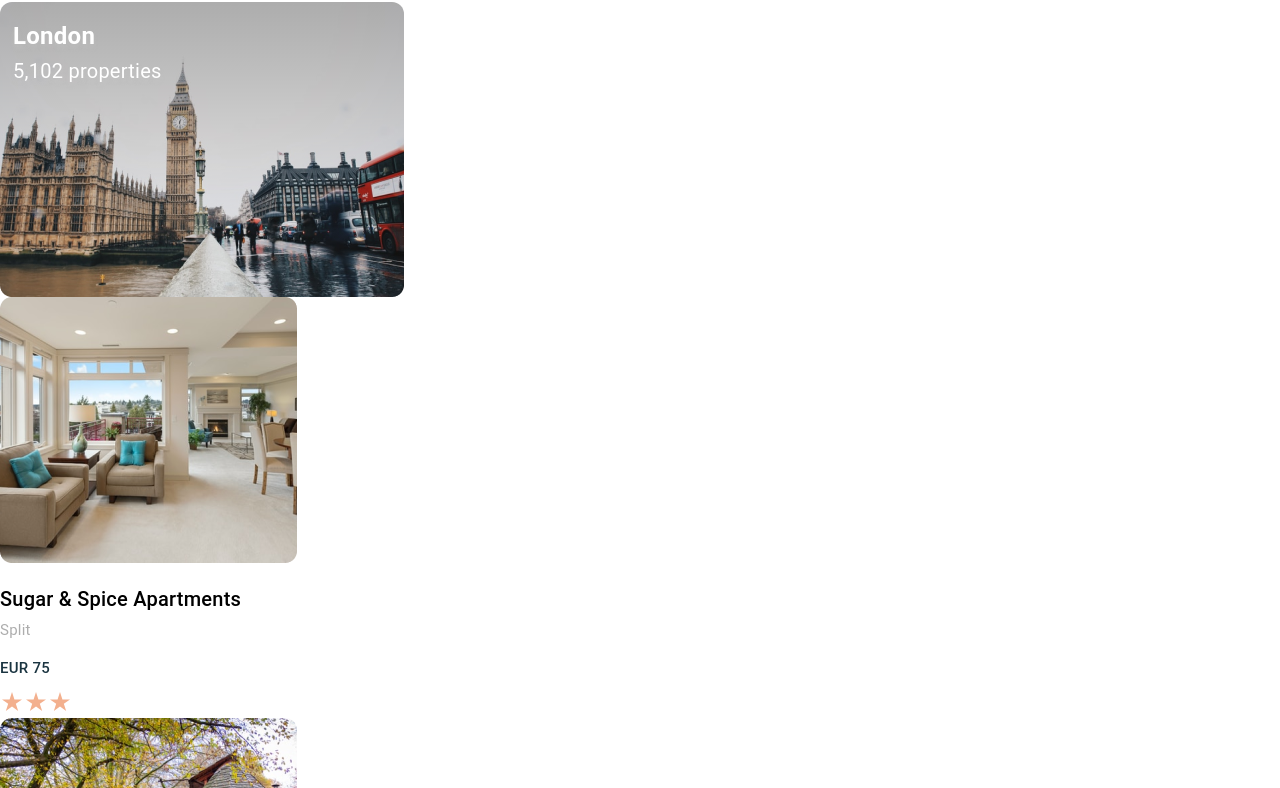
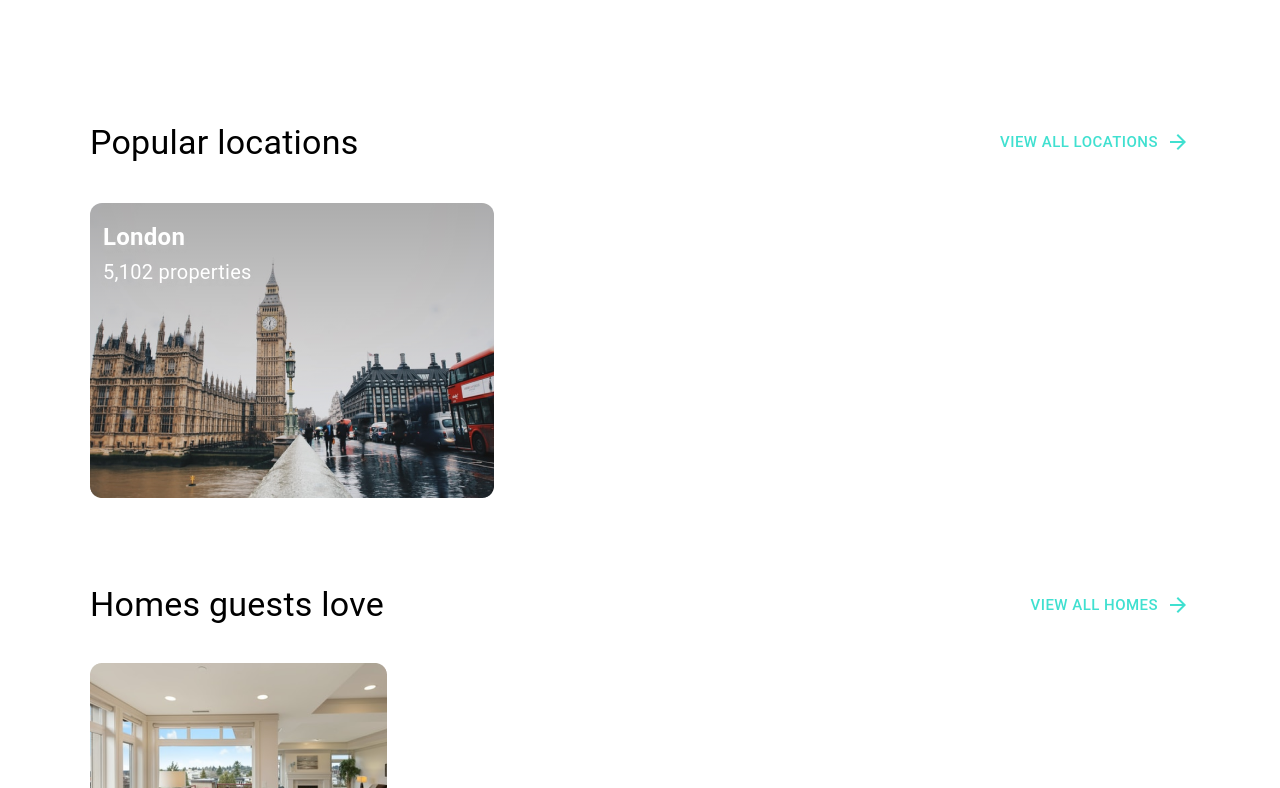
Before and after one commit to KristijanTop/staycation, a React (Create React App) app: page / in a window 1280 px wide. Shown: the part 512-1300 px from the top of the page. Built offline with nearby package versions, Linux system fonts and the light colour scheme; the HTML template or start-up script is replaced by a standard one.

Commit message:
Update main component

```diff
--- a/src/components/Main.tsx
+++ b/src/components/Main.tsx
@@ -2,16 +2,32 @@ import Header from "./Header";
 import CityCard from "./CityCard";
 import AccommodationCard from "./AccommodationCard";
 import PlaceCard from "./PlaceCard";
+import "./main.css";
+import arrow from "../assets/arrow.svg";
 
 const Main = () => {
   return (
     <div>
-        <Header/>
-        <CityCard/>
-        <AccommodationCard/>
-        <PlaceCard/>
+      <Header />
+      <div className="main-content">
+        <div className="locations-title">
+          <p>Popular locations</p>
+          <button className="view-all-btn">
+            VIEW ALL LOCATIONS <img src={arrow} alt="" />
+          </button>
+        </div>
+        <CityCard />
+        <div className="homes-title">
+          <p>Homes guests love</p>
+          <button className="view-all-btn">
+            VIEW ALL HOMES <img src={arrow} alt="" />
+          </button>
+        </div>
+        <AccommodationCard />
+        <PlaceCard />
+      </div>
     </div>
-  )
-}
+  );
+};
 
-export default Main
+export default Main;
--- /dev/null
+++ b/src/components/main.css
@@ -0,0 +1,47 @@
+.main-content {
+  padding: 0 90px;
+}
+
+.locations-title {
+  display: flex;
+  justify-content: space-between;
+  place-items: center;
+  margin-top: 120px;
+  margin-bottom: 41px;
+}
+
+.locations-title p {
+  font-size: 34px;
+  line-height: 120%;
+  letter-spacing: 0.25px;
+}
+
+.homes-title {
+  display: flex;
+  justify-content: space-between;
+  place-items: center;
+  margin-top: 86px;
+  margin-bottom: 38px;
+}
+
+.homes-title p {
+    font-size: 34px;
+    line-height: 120%;
+    letter-spacing: 0.25px;
+  }
+
+.view-all-btn {
+  background: none;
+  outline: none;
+  border: none;
+  font-family: "Roboto";
+  font-weight: 500;
+  font-size: 15px;
+  line-height: 26px;
+  letter-spacing: 0.46px;
+  color: #40e0d0;
+  display: flex;
+  place-items: center;
+  gap: 8px;
+  cursor: pointer;
+}
```
Also changed, not shown: src/assets/arrow.svg (added).
